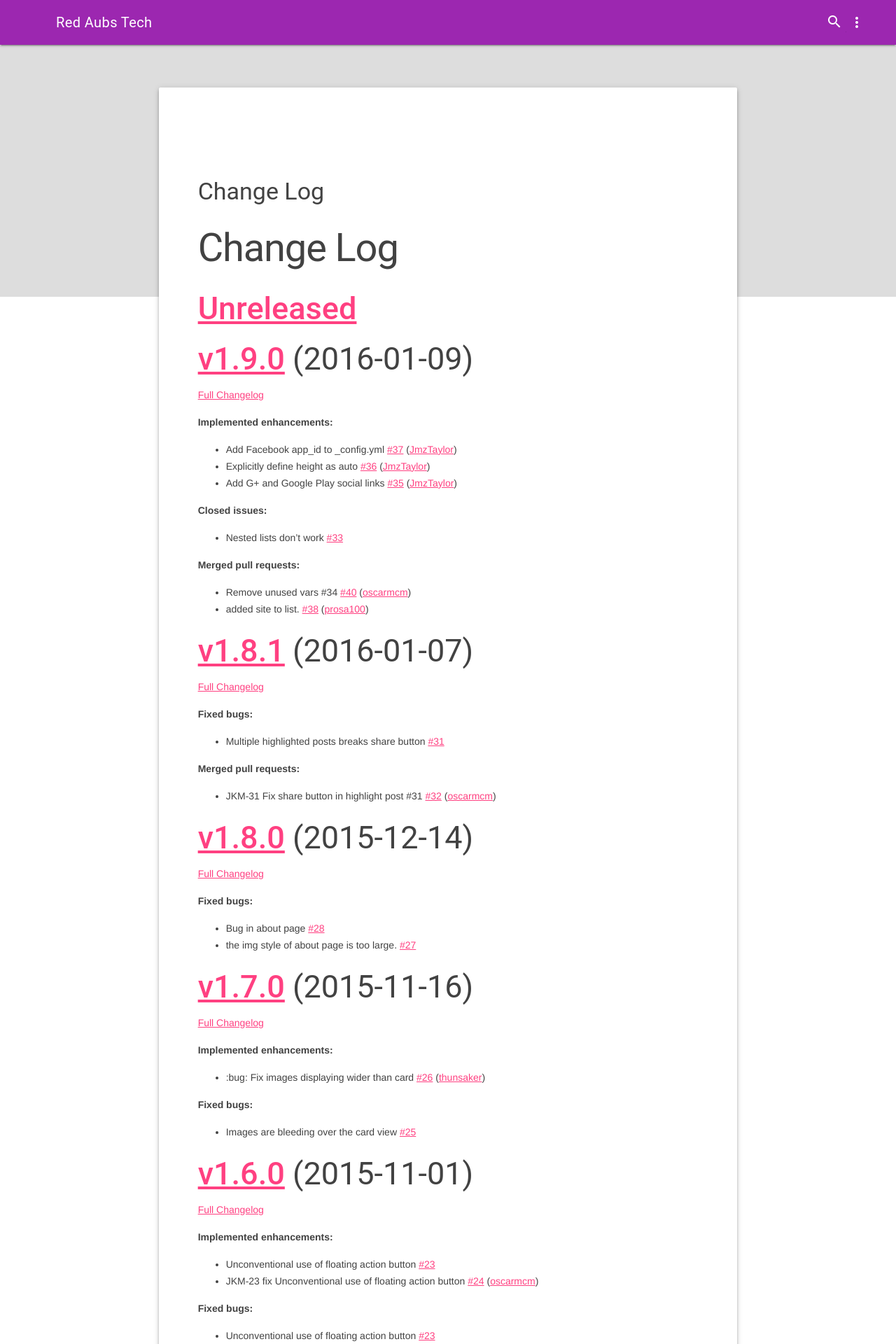
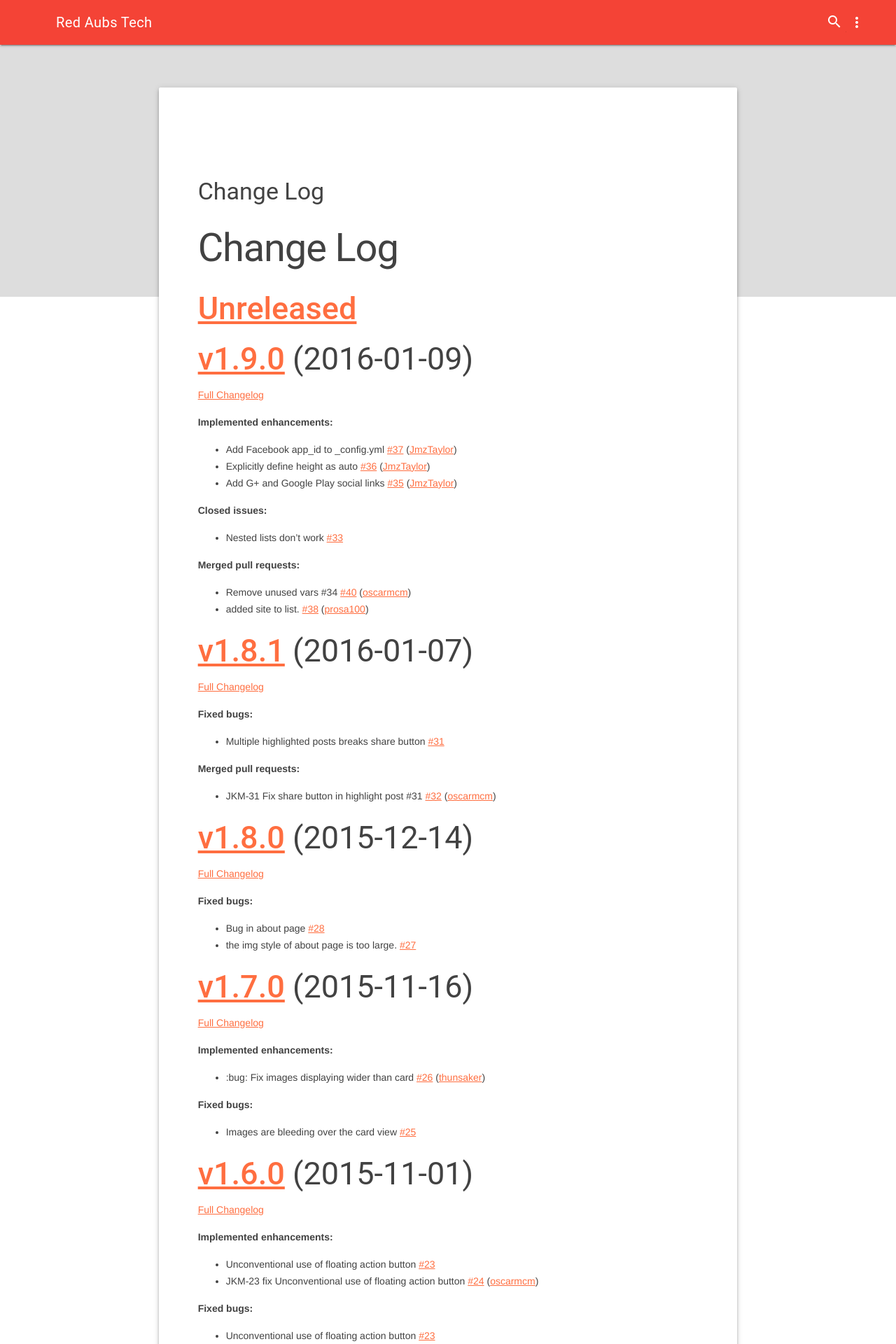
Before and after one commit to redaubs-tech/redaubs-tech.github.io, a Jekyll site: the page built from CHANGELOG.md, in a window 1280 px wide. Shown: the top 1920 px of the page at 70% size. Built offline with Jekyll 4.4.1, drawn with Linux system fonts in a browser that asks for light colours; our own code applies the rules of GitHub Pages for plain Markdown files.

Commit message:
Update head.html

```diff
--- a/_includes/head.html
+++ b/_includes/head.html
@@ -11,7 +11,7 @@
 
   <!-- Material Design Lite css Library -->
   <!--link rel="stylesheet" type="text/css" href="https://storage.googleapis.com/code.getmdl.io/1.0.0/material.indigo-pink.min.css"-->
-  <link rel="stylesheet" href="https://code.getmdl.io/1.3.0/material.purple-pink.min.css" />
+  <link rel="stylesheet" href="https://code.getmdl.io/1.3.0/material.red-deep_orange.min.css" />
 
   <!-- Material Design Fonts -->
   <link rel="stylesheet" type="text/css" href="https://fonts.googleapis.com/icon?family=Material+Icons">
```
